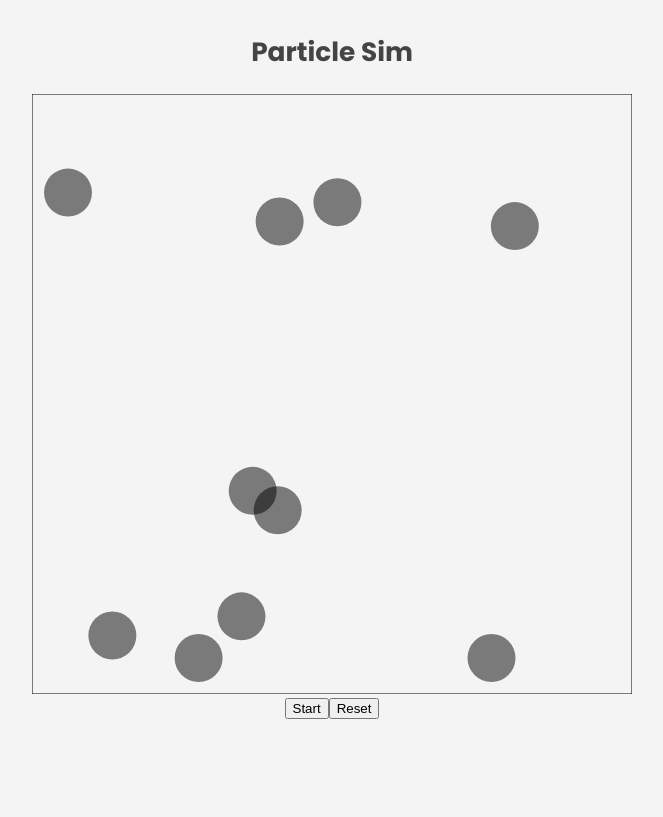
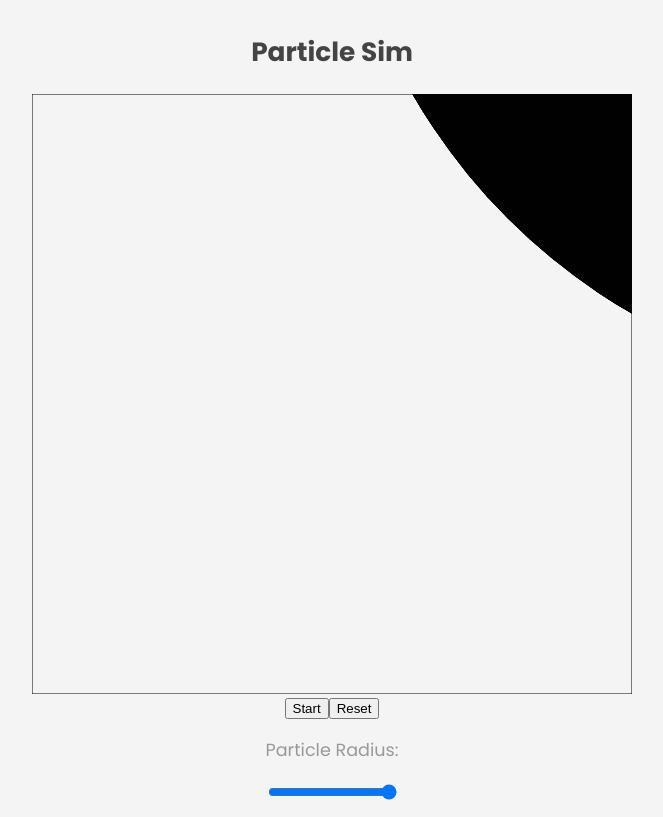
Before and after one commit to JBreidfjord/particle-sim, a React (Create React App) app: page / in a window 1280 px wide. Shown: the whole page, without its empty margins (308-971 px from the left). Built offline with nearby package versions, Linux system fonts and the light colour scheme.

Commit message:
Add Particle Radius Slider

```diff
--- a/src/Particle.js
+++ b/src/Particle.js
@@ -9,8 +9,8 @@ export default class Particle {
     this.ay = 0.0;
   }
 
-  static random() {
-    const r = 0.04;
+  static random(radius) {
+    const r = radius;
 
     return new Particle(
       Math.max(Math.min(Math.random(), 1.0 - r * 1.5), r * 1.5),
--- a/src/Simulation.js
+++ b/src/Simulation.js
@@ -28,10 +28,11 @@ CanvasRenderingContext2D.prototype.drawCircle = function (x, y, radius, color) {
 
 const numParticles = 10;
 export default function Simulation() {
+  const [radius, setRadius] = useState(1);
   const [particles, setParticles] = useState(() => {
     let particles = [];
     for (let i = 0; i < numParticles; i++) {
-      particles.push(Particle.random());
+      particles.push(Particle.random(radius));
     }
     return particles;
   });
@@ -103,6 +104,7 @@ export default function Simulation() {
     return () => clearInterval(interval);
   }, [running, particles]);
 
+
   return (
     <div className="simulation">
       <h2>Particle Sim</h2>
@@ -115,7 +117,7 @@ export default function Simulation() {
           setParticles(() => {
             let particles = [];
             for (let i = 0; i < numParticles; i++) {
-              particles.push(Particle.random());
+              particles.push(Particle.random(radius));
             }
             return particles;
           })
@@ -123,6 +125,16 @@ export default function Simulation() {
       >
         Reset
       </button>
+
+      <p>Particle Radius:</p>
+      <input
+        type="range"
+        onChange={radius => setRadius(radius.target.value)}
+        value={radius}
+        min="0.005"
+        max="0.06"
+        step='0.005'
+      />
     </div>
   );
 }
```
